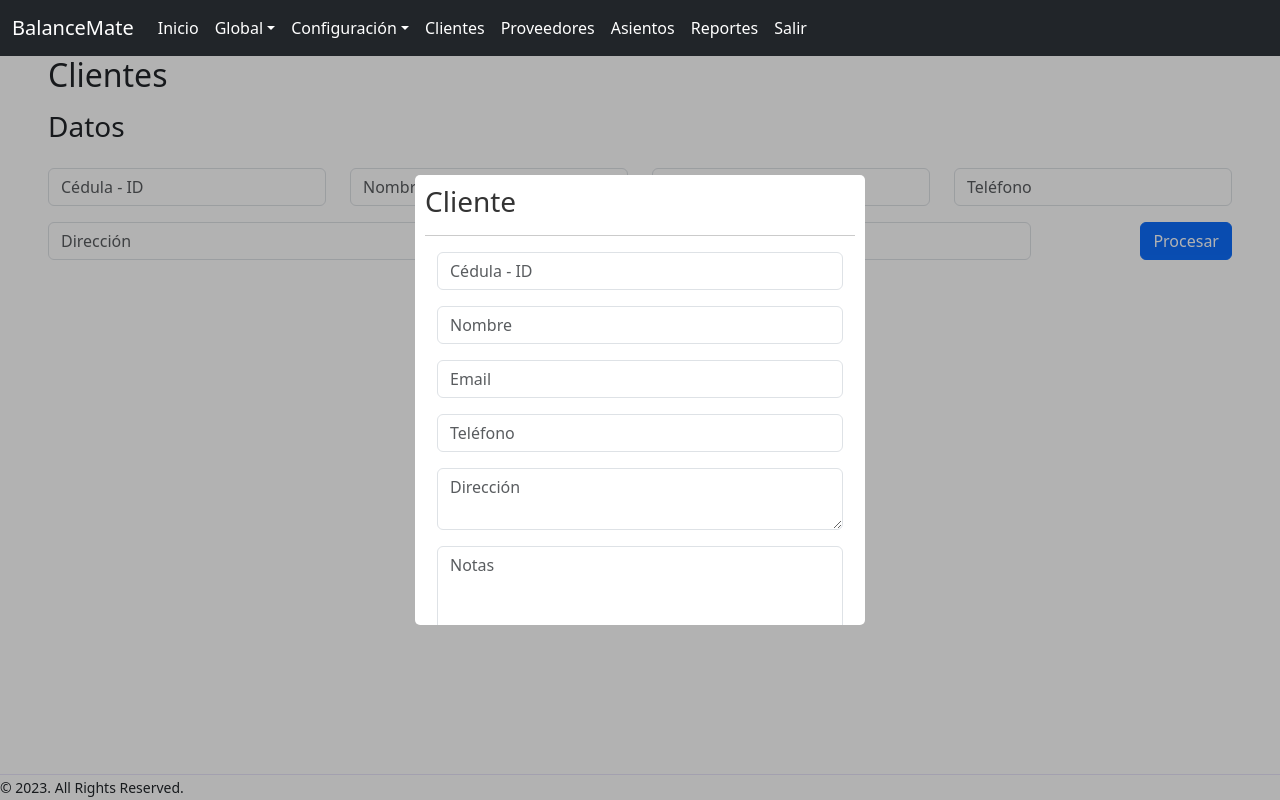
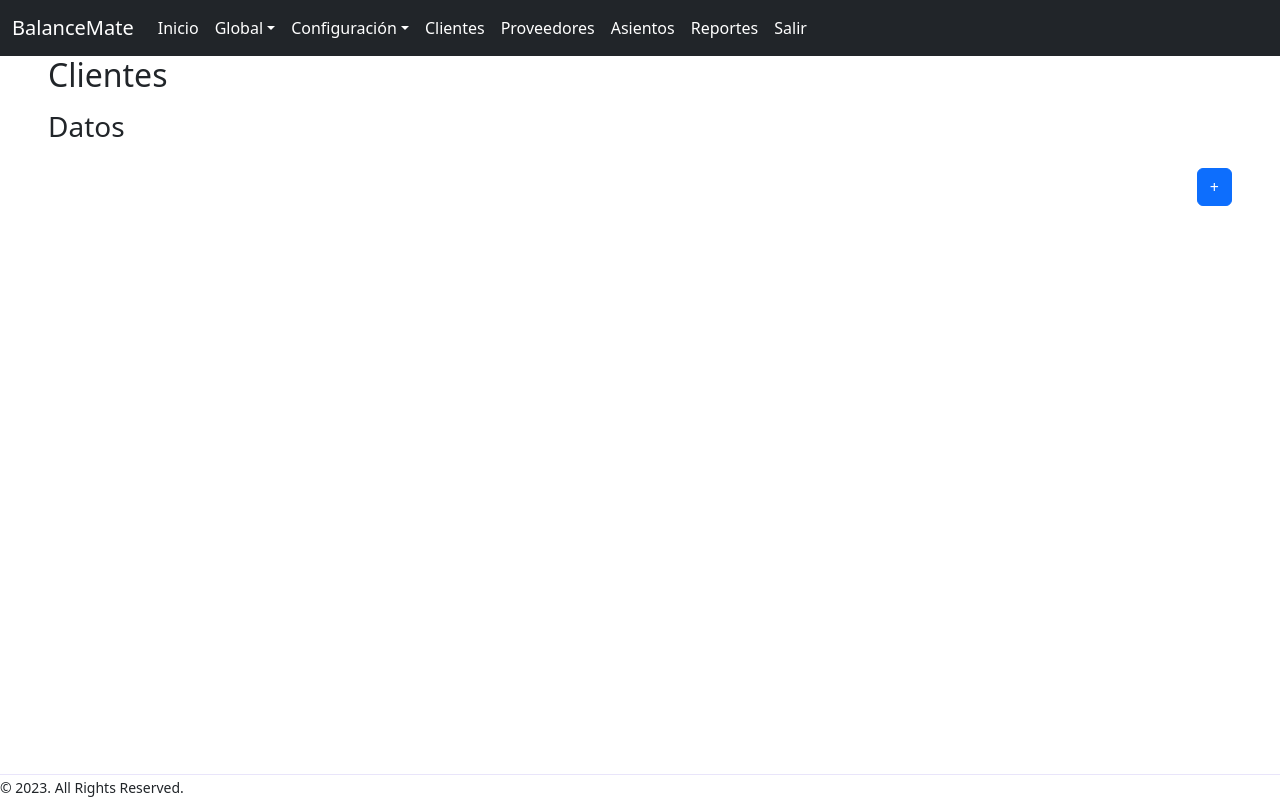
Before and after one commit to rbrenesr/p-BalanceMate, a React (Vite) app: page /clientes in a window 1280 px wide. Built offline with nearby package versions, Linux system fonts and the light colour scheme.

Commit message:
modal open and closed applied [RB]

```diff
--- a/src/site/clientes/components/ClientesModal.jsx
+++ b/src/site/clientes/components/ClientesModal.jsx
@@ -1,10 +1,16 @@
 import Modal from "react-modal";
 import Swal from "sweetalert2";
 import 'sweetalert2/dist/sweetalert2.min.css';
+import { useClienteStore, } from '../hooks/useClienteStore';
+
 
 Modal.setAppElement("#root"); //*Agrega el modal al root
 
 export const ClientesModal = () => {
+
+  const { openModal } = useClienteStore();
+  const { isModalOpen, closeModal } = useClienteStore();
+
   const customStyles = { //*Estilos básicos para el modal
     content: {
       top: "50%",
@@ -17,15 +23,16 @@ export const ClientesModal = () => {
     },
   };
 
-  const isDateModalOpen = true;
-  const onCloseModal = () => { }
+  const onCloseModal = () => {
+    closeModal();
+  }
   const onSubmit = () => { }
   const onInputChanged = () => { }
   const formValues = {}
 
   return (
     <Modal
-      isOpen={isDateModalOpen}
+      isOpen={isModalOpen}
       onRequestClose={onCloseModal}
       style={customStyles}
       contentLabel="Example Modal"
--- /dev/null
+++ b/src/site/clientes/hooks/useClienteStore.js
@@ -0,0 +1,33 @@
+import { useDispatch, useSelector } from 'react-redux';
+import { onOpenModal, onCloseModal } from '../../../store';
+
+export const useClienteStore = () => {
+
+    const dispatch = useDispatch();
+    const { isModalOpen } = useSelector(state => state.cliente);
+
+    const openModal = () => {
+        dispatch(onOpenModal());
+    }
+
+    const closeModal = () => {
+        dispatch(onCloseModal());
+    }
+
+    const toggleModal = () => {
+        (isModalOpen)
+            ? closeModal()
+            : openModal()
+    }
+
+    return {
+        //*Propiedades
+        isModalOpen,
+
+        //*Métodos
+        openModal,
+        closeModal,
+        toggleModal
+    }
+
+}
--- a/src/site/clientes/pages/ClientesPage.jsx
+++ b/src/site/clientes/pages/ClientesPage.jsx
@@ -1,63 +1,32 @@
-import {ClientesModal} from '../components/ClientesModal';
+import { ClientesModal } from '../components/ClientesModal';
+import { useClienteStore, } from '../hooks/useClienteStore';
 
 
 export const ClientesPage = () => {
+
+  const { openModal } = useClienteStore();
+
+  const onDoubleClick = (event) => {
+    // event.preventDefault();
+    openModal();
+  }
+
   return (
     <>
-
-<ClientesModal/>
+      <ClientesModal />
       <h2 className="mb-3">Clientes</h2>
-      <form>
-
         <div className="row d-flex justify-content-around my-3">
           <div className="col"><h3>Datos</h3></div>
         </div>
-
-
         <div className="row d-flex justify-content-around">
-          <div className="col-md-3">
-            <div className="mb-3">
-              <input type="text" className="form-control" id="cedula" name="cedula" placeholder='Cédula - ID' required />
-            </div>
-          </div>
-          <div className="col-md-3">
-            <div className="mb-3">
-              <input type="text" className="form-control" id="nombre" name="nombre" placeholder='Nombre' required />
-            </div>
-          </div>
-          <div className="col-md-3">
-            <div className="mb-3">
-              <input type="email" className="form-control" id="correo" name="correo" placeholder='Email' required />
-            </div>
-          </div>
-          <div className="col-md-3">
-            <div className="mb-3">
-              <input type="text" className="form-control" id="telefono" name="telefono" placeholder='Teléfono' required />
+          <div className="col-md-22">
+            <div className="col d-flex justify-content-end">
+              <button type="submit" className="btn btn-primary" onClick={onDoubleClick}>+</button>
             </div>
           </div>
         </div>
-
-        <div className="row d-flex justify-content-around">
-          <div className="col-md-5">
-            <div className="mb-3">
-              <input type="text" className="form-control" id="direccion" name="direccion" placeholder='Dirección' />
-            </div>
-          </div>
-          <div className="col-md-5">
-            <div className="mb-3">
-              <input type="text" className="form-control" id="notas" name="notas" placeholder='Notas' />
-            </div>
-          </div>
-          <div className="col-md-2">
-            <div className="col d-flex justify-content-end">
-              <button type="submit" className="btn btn-primary">Procesar</button>
-            </div>
-          </div>
-        </div>
-
         <br />
         <br />
-      </form >
     </>
   )
 }
--- a/src/store/calendar/calendarSlice.js
+++ /dev/null
@@ -1,63 +0,0 @@
-import { createSlice } from "@reduxjs/toolkit";
-import { addHours } from "date-fns";
-
-const tempEvent = {
-  _id: new Date().getTime(),
-  title: "Titulo del evento",
-  notes: "Notas del evento",
-  start: new Date(),
-  end: addHours(new Date(), 2),
-  bgColor: "#fafafa",
-  user: {
-    id: "123465",
-    name: "Rafael Brenes",
-  },
-};
-
-export const calendarSlice = createSlice({
-  name: "calendar",
-  initialState: {
-    events: [tempEvent],
-    activeEvent: null,
-  },
-  reducers: {
-    onSetActiveEvents: (state, { payload }) => {
-      console.log(payload);
-      state.activeEvent = payload;
-    },
-
-    onAddNewEvent: (state, { payload }) => {
-      state.events.push(payload);
-      state.activeEvent = null;
-    },
-
-    onUpdateEvent: (state, { payload }) => {
-      state.events = state.events.map((event) => {
-        if (event._id === payload._id) {
-          return payload;
-        }
-        return event;
-      });
-    },
-    onDeleteEvent: (state) => {
-
-      if(state.activeEvent){
-
-         state.events = state.events.filter(
-            (event) => event._id !== state.activeEvent._id
-          );
-          state.activeEvent = null;
-      }
-
-
-    },
-  },
-});
-
-// Action creators are generated for each case reducer function
-export const {
-  onSetActiveEvents,
-  onAddNewEvent,
-  onUpdateEvent,
-  onDeleteEvent,
-} = calendarSlice.actions;
--- /dev/null
+++ b/src/store/clienteSlice.js
@@ -0,0 +1,20 @@
+import { createSlice } from '@reduxjs/toolkit';
+
+export const clienteSlice = createSlice({
+   name: 'cliente',
+   initialState: {
+        isModalOpen: false
+   },
+   reducers: {
+    onOpenModal: (state, /* action */ ) => {
+        state.isModalOpen = true;
+     },
+     onCloseModal: (state) => {
+       state.isModalOpen = false
+     }
+   }
+});
+
+
+// Action creators are generated for each case reducer function
+export const { onOpenModal,onCloseModal  } = clienteSlice.actions;
--- a/src/store/index.js
+++ b/src/store/index.js
@@ -1,3 +1,2 @@
-export * from './ui/uiSlice'
-export * from './calendar/calendarSlice'
+export * from './clienteSlice';
 export * from './store'
--- a/src/store/store.js
+++ b/src/store/store.js
@@ -1,11 +1,10 @@
 import { configureStore } from '@reduxjs/toolkit';
-import { uiSlice, calendarSlice } from './';
+import {  clienteSlice } from './';
 
 
 export const store = configureStore({
     reducer:{
-        calendar: calendarSlice.reducer,
-        ui: uiSlice.reducer
+        cliente: clienteSlice.reducer,
     },
     middleware: ( getDefaultMiddleware ) => getDefaultMiddleware({
         serializableCheck:false
--- a/src/store/ui/uiSlice.js
+++ /dev/null
@@ -1,28 +0,0 @@
-import { createSlice } from '@reduxjs/toolkit';
-
-export const uiSlice = createSlice({
-   name: 'ui',
-   initialState: {
-      isDateModalOpen: false
-   },
-   reducers: {
-      onOpenDateModal: (state, /* action */ ) => {
-         state.isDateModalOpen = true;
-
-         //* si no se utiliza redux-toolkit, no se puede realizar código mutante del estado, por lo que se debería hacer:
-        //  return {
-        //     ...state,
-        //     isDateModalOpen : true
-        //  }
-
-
-      },
-      onCloseDateModal: (state) => {
-        state.isDateModalOpen = false
-      }
-   }
-});
-
-
-// Action creators are generated for each case reducer function
-export const { onOpenDateModal, onCloseDateModal } = uiSlice.actions;
```
